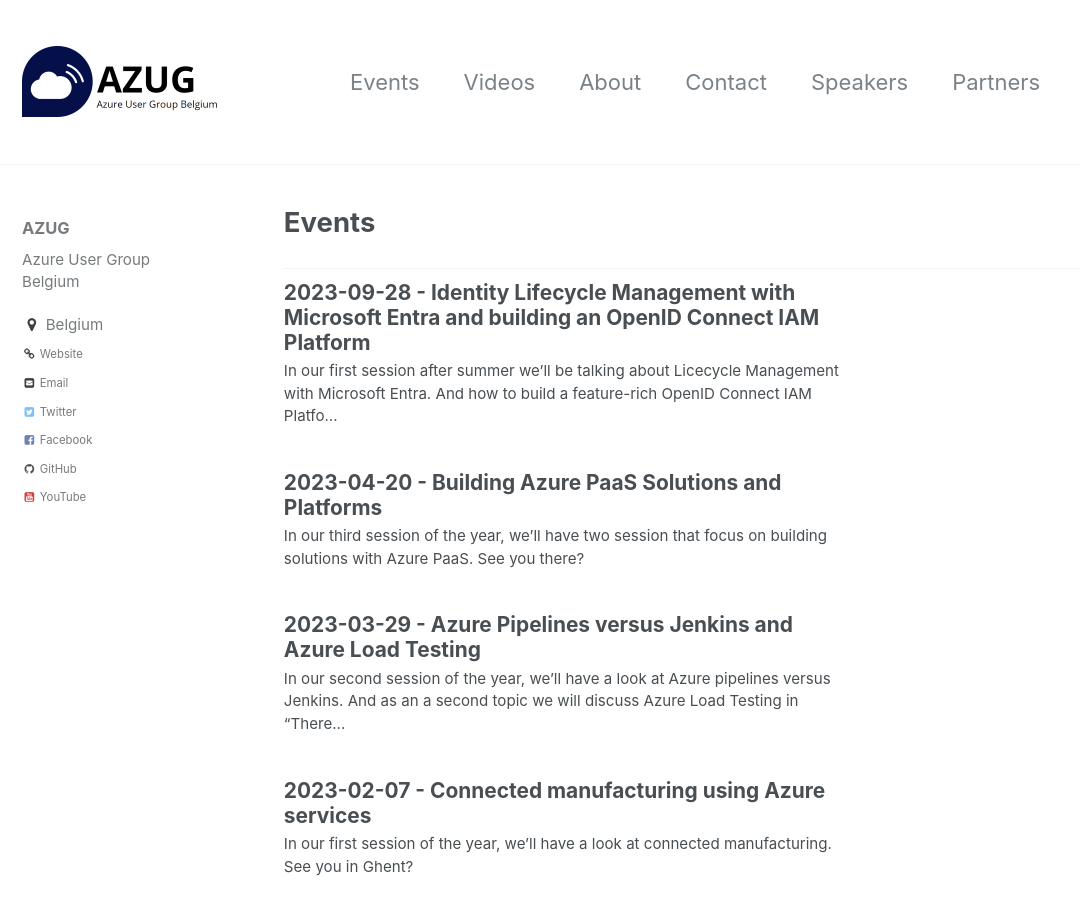
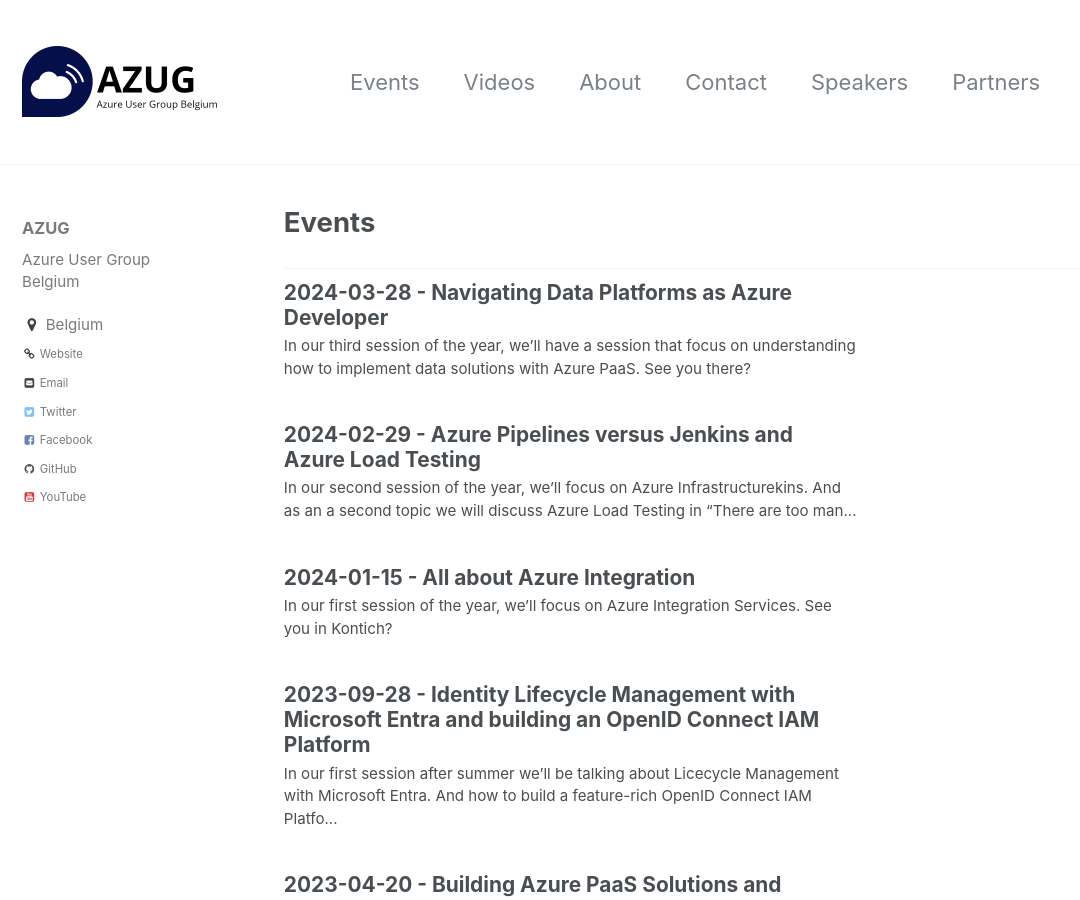
Before and after one commit to AzugBe/azugbe.github.io, a Jekyll site: the page built from _pages/events.html, in a window 1280 px wide and 900 px high. Shown: the whole window, without its empty margins (0-1080 px from the left). Built offline with Jekyll 4.4.1, drawn with Linux system fonts in a browser that asks for light colours; comment, search, counter and statistics services are not loaded.

Commit message:
add skeleton for events Q1 2024

```diff
--- /dev/null
+++ b/_posts/events/2024-01-15---azure-integration-services.md
@@ -0,0 +1,50 @@
+---
+layout: single
+title: "2024-01-15 - All about Azure Integration"
+date: 2024-01-15 18:00:00 +0000
+comments: true
+published: true
+categories: ["events"]
+tags: ["Events"]
+author: ["Glenn Colpaert", "Mike Martin"]
+---
+
+In our first session of the year, we'll focus on Azure Integration Services. See you in Kontich?
+
+## Agenda
+
+### Azure Pipelines versus Jenkins
+
+<img src="/assets/media/speakers/bart-verhoeven.jpg" alt="Bart Verhoeven" align="right" height="100" width="100" style="margin-right: 20px;">Jenkins is a well known, open source CI/CD platform that is wideley used by many companies. Microsoft has its own CI/CD platform, called Azure Pipelines, which focuses on integration with the Azure environment. In this talk, I will compare both Jenkins and Azure Pipelines and show the main differences and similarities between the two platforms. In a demo, I will explain how you can use both of them to build and deploy a small web service to Microsoft Azure.
+
+**Speaker: Bart Verhoeven** Motivated Linux and DevOps Engineer with a focus on Ops and a passion for Linux working at <a href="https://www.linkedin.com/company/axxes/">Axxes</a>.
+
+### There are too many of them! What are we going to do?
+
+<img src="/assets/media/speakers/nick-trogh.jpg" alt="Nick Trogh" align="right" height="100" width="100" style="margin-right: 20px;">Surely you haven't fell victim to saying "It works on my machine"! Your CI/CD pipeline is humming along, running your automated unit tests on every build and code coverage is at an all-time high. What could possibly go wrong? And that's when users started reporting that the website was slow and unavailable.
+In this talk, I'll provide an overview of Azure Load Testing and how you can use it improve your application reliability. You'll learn how to create and run load tests at scale, integrate it in your CI/CD pipeline, and how you can use the dashboard to identify application bottlenecks. Be prepared for loads of demos!
+
+**Speaker: Nick Trogh** Technical writer at Microsoft, who's creating technical content for Microsoft's cloud testing and developer productivity services on <a href="https://learn.microsoft.com/en-us/">Microsoft Learn</a>.
+
+## Practical details
+
+**Event date:** March 29th, 2023 - you are welcome from 17:30, apetizers served at 18:00, session starts 18:30, dinner served at 19:15 between the sessions.
+
+**Event location: Address**<br />
+<img width="120" height="60" align="right" alt="Axxess" src="/assets/media/sponsors/logo-integrationteam.png">Urban City<br/>
+Veldkant 4<br/>
+2550 Kontich<br/>
+Belgium
+
+## Register via Pretix
+
+<link rel="stylesheet" type="text/css" href="https://pretix.eu/azug/20230329/widget/v1.css">
+<script type="text/javascript" src="https://pretix.eu/widget/v1.en.js" async></script>
+<pretix-widget event="https://pretix.eu/azug/20230329/"></pretix-widget>
+<noscript>
+   <div class="pretix-widget">
+        <div class="pretix-widget-info-message">
+            JavaScript is disabled in your browser. To access our ticket shop without JavaScript, please <a target="_blank" rel="noopener" href="https://pretix.eu/azug/20230207/">click here</a>.
+        </div>
+    </div>
+</noscript>
--- /dev/null
+++ b/_posts/events/2024-02-29---azure-pipelines-versus-jenkins copy.md
@@ -0,0 +1,50 @@
+---
+layout: single
+title: "2024-02-29 - Azure Pipelines versus Jenkins and Azure Load Testing"
+date: 2024-02-29 18:00:00 +0000
+comments: true
+published: true
+categories: ["events"]
+tags: ["Events"]
+author: ["Glenn Colpaert", "Kris Van Der Mast"]
+---
+
+In our second session of the year, we'll focus on Azure Infrastructurekins. And as an a second topic we will discuss Azure Load Testing in "There are too many of them! What are we going to do?", so 2 for the price of 1! See you in Antwerp?
+
+## Agenda
+
+### Azure Pipelines versus Jenkins
+
+<img src="/assets/media/speakers/bart-verhoeven.jpg" alt="Bart Verhoeven" align="right" height="100" width="100" style="margin-right: 20px;">Jenkins is a well known, open source CI/CD platform that is wideley used by many companies. Microsoft has its own CI/CD platform, called Azure Pipelines, which focuses on integration with the Azure environment. In this talk, I will compare both Jenkins and Azure Pipelines and show the main differences and similarities between the two platforms. In a demo, I will explain how you can use both of them to build and deploy a small web service to Microsoft Azure.
+
+**Speaker: Bart Verhoeven** Motivated Linux and DevOps Engineer with a focus on Ops and a passion for Linux working at <a href="https://www.linkedin.com/company/axxes/">Axxes</a>.
+
+### There are too many of them! What are we going to do?
+
+<img src="/assets/media/speakers/nick-trogh.jpg" alt="Nick Trogh" align="right" height="100" width="100" style="margin-right: 20px;">Surely you haven't fell victim to saying "It works on my machine"! Your CI/CD pipeline is humming along, running your automated unit tests on every build and code coverage is at an all-time high. What could possibly go wrong? And that's when users started reporting that the website was slow and unavailable.
+In this talk, I'll provide an overview of Azure Load Testing and how you can use it improve your application reliability. You'll learn how to create and run load tests at scale, integrate it in your CI/CD pipeline, and how you can use the dashboard to identify application bottlenecks. Be prepared for loads of demos!
+
+**Speaker: Nick Trogh** Technical writer at Microsoft, who's creating technical content for Microsoft's cloud testing and developer productivity services on <a href="https://learn.microsoft.com/en-us/">Microsoft Learn</a>.
+
+## Practical details
+
+**Event date:** March 29th, 2023 - you are welcome from 17:30, apetizers served at 18:00, session starts 18:30, dinner served at 19:15 between the sessions.
+
+**Event location: Address**<br />
+<img width="120" height="60" align="right" alt="Axxess" src="/assets/media/sponsors/logo-axxes.png">Urban City<br/>
+Ghelamco Arena - Pitch Arena<br/>
+9000 Gent<br/>
+Belgium
+
+## Register via Pretix
+
+<link rel="stylesheet" type="text/css" href="https://pretix.eu/azug/20230329/widget/v1.css">
+<script type="text/javascript" src="https://pretix.eu/widget/v1.en.js" async></script>
+<pretix-widget event="https://pretix.eu/azug/20230329/"></pretix-widget>
+<noscript>
+   <div class="pretix-widget">
+        <div class="pretix-widget-info-message">
+            JavaScript is disabled in your browser. To access our ticket shop without JavaScript, please <a target="_blank" rel="noopener" href="https://pretix.eu/azug/20230207/">click here</a>.
+        </div>
+    </div>
+</noscript>
--- /dev/null
+++ b/_posts/events/2024-03-28---azure-developer-data.md
@@ -0,0 +1,55 @@
+---
+layout: single
+title: "2024-03-28 - Navigating Data Platforms as Azure Developer"
+date: 2024-03-28 18:00:00 +0000
+comments: true
+published: true
+categories: ["events"]
+tags: ["Events"]
+author: ["Glenn Colpaert"]
+---
+
+In our third session of the year, we'll have a session that focus on understanding how to implement data solutions with Azure PaaS. See you there?
+
+## Agenda
+
+### Help! As an Azure developer, I'm afraid of drowning in that big lake of data stuff
+
+<img src="/assets/media/speakers/ruben-delange-zure.png" alt="Ruben Delange" align="right" height="100" width="100" style="margin-right: 20px;">
+In today's data-driven world, Azure developers are increasingly required to collaborate with data engineers, analysts, and scientists to build robust and efficient data solutions. Having no data affinity whatsoever, I wanted to break out of my comfort zone and explore this data thing. However, things got pretty confusing, pretty soon.
+
+Should I focus on data warehouses, lakes, swamps, or lakehouses? Is ELT a typo? Should I learn Greek first to be able to understand these delta, kappa, and lambda architectures? And what should I do to get a bronze, silver, or gold data medal?
+
+This session will be packed with information that I wish I had when starting my data journey. You will get practical guidance on how to implement your data solutions using Azure PaaS and Data components.
+
+By the end of this session, you will be able to engage in meaningful discussions with other data professionals without feeling like an imposter.
+
+So expand your horizons, boost your knowledge, and let this session be your first step towards a data mesh nirvana!
+
+
+**Speaker: Ruben Delange** Azure Architect at Zure.
+
+### 2nd Speaker To Be Announced
+
+## Practical details
+
+**Event date:** March 28th, 2024 - you are welcome from 17:30, food served at 18:00, session starts 18:30.
+
+**Event location: Address**<br />
+<img width="120" height="60" align="right" alt="Zure" src="/assets/media/sponsors/logo-zure.png">Zure<br/>
+Xavier De Cocklaan 70<br/>
+9831 Sint-Martens-Latem<br/>
+Belgium
+
+## Register via Pretix
+
+<link rel="stylesheet" type="text/css" href="https://pretix.eu/azug/20230329/widget/v1.css">
+<script type="text/javascript" src="https://pretix.eu/widget/v1.en.js" async></script>
+<pretix-widget event="https://pretix.eu/azug/20230420/"></pretix-widget>
+<noscript>
+   <div class="pretix-widget">
+        <div class="pretix-widget-info-message">
+            JavaScript is disabled in your browser. To access our ticket shop without JavaScript, please <a target="_blank" rel="noopener" href="https://pretix.eu/azug/20240328/">click here</a>.
+        </div>
+    </div>
+</noscript>
```
Also changed, not shown: index.md (+7 -4 lines).
